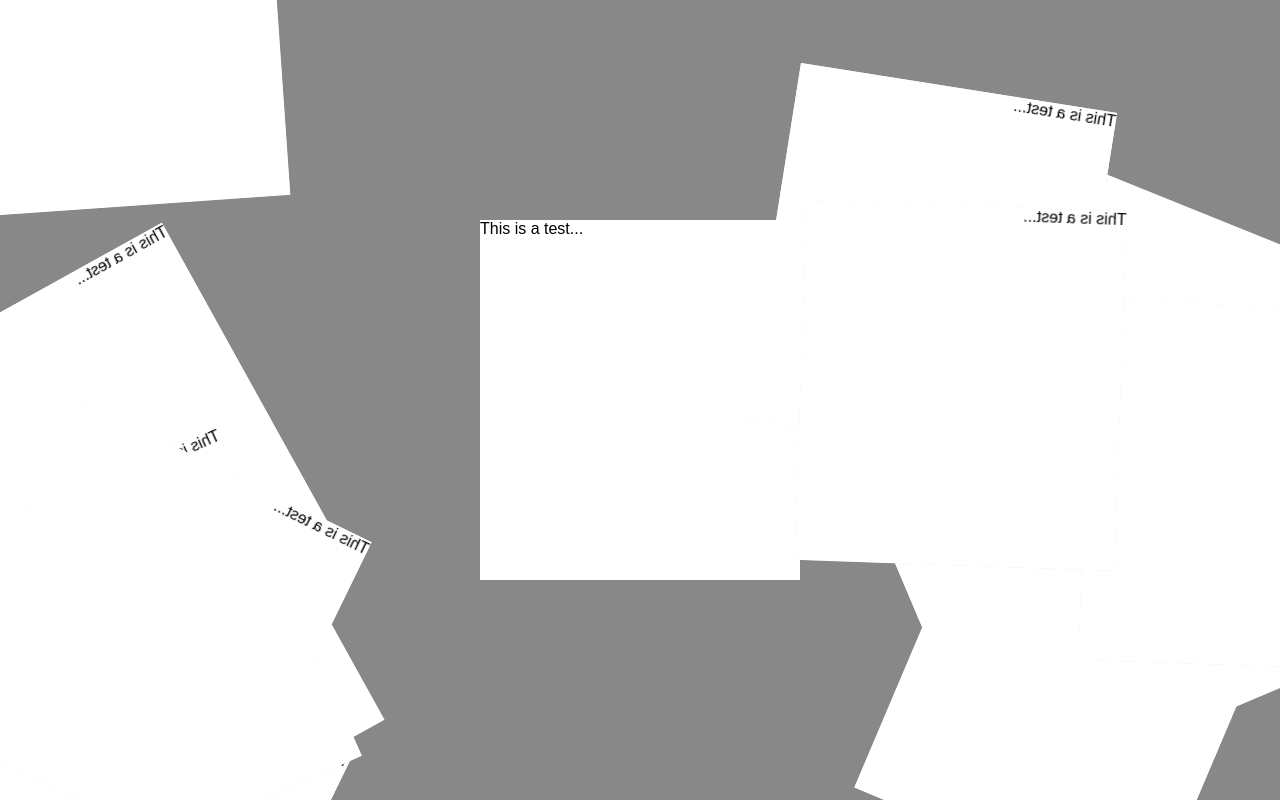
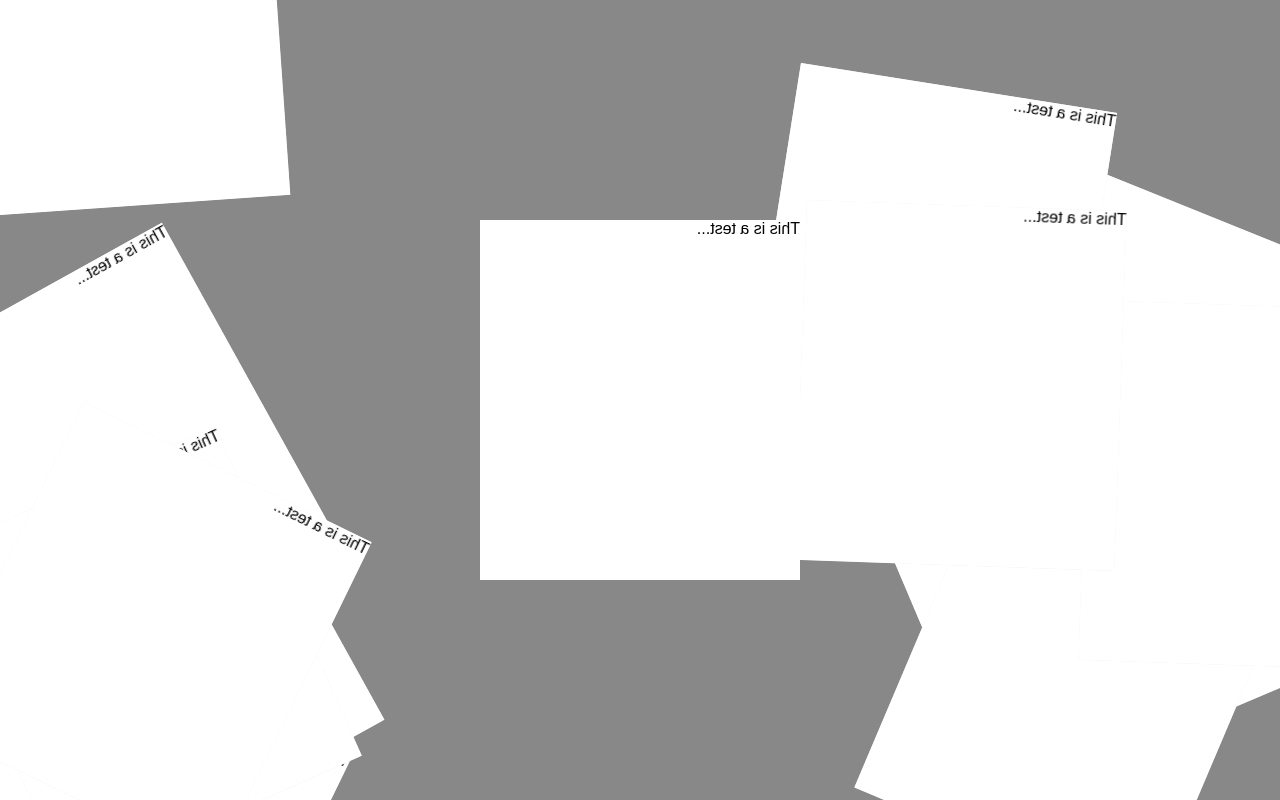
Before and after one commit to piaoyidage/test-import, a React (Create React App) app in the folder gallery-by-react/: page / in a window 1280 px wide. Built offline with nearby package versions, Linux system fonts and the light colour scheme.

Commit message:
增加图片点击判断，非中间图片点击后放置中间，中间图片点击翻转

```diff
--- a/gallery-by-react/src/App.css
+++ b/gallery-by-react/src/App.css
@@ -2,7 +2,7 @@
 * @Author: maoying.hu
 * @Date:   2018-08-01 15:16:14
 * @Last Modified by:   maoying.hu
-* @Last Modified time: 2018-08-02 18:54:13
+* @Last Modified time: 2018-08-03 11:21:33
 */
 
 html, body {
@@ -43,6 +43,7 @@ html, body {
 
   transform-origin: 0 0 0;
   transform-style: preserve-3d;
+  transition: transform .6s ease-in-out, left .6s ease-in-out, top .6s ease-in-out;
 }
 
 .is-inverse {
--- a/gallery-by-react/src/App.js
+++ b/gallery-by-react/src/App.js
@@ -40,8 +40,16 @@ function getRandom30Deg() {
  * 单个图片
  */
 class ImageFigure extends Component {
+    handleClick = () => {
+        const { handleInverse, handleCenter, info: { center } } = this.props
+        if (!center) {
+            handleCenter()
+        } else {
+            handleInverse()
+        }
+    }
     render() {
-        const { data: { url, title, desc }, info: { left, top, rotate, inverse } } = this.props
+        const { data: { url, title, desc }, info: { left, top, rotate, inverse, center } } = this.props
         const positionStyle = {
             left,
             top,
@@ -50,12 +58,16 @@ class ImageFigure extends Component {
         if (rotate) {
             positionStyle.transform = `rotate(${rotate}deg)`
         }
+        // 防止中心图片被遮挡
+        if (center) {
+            positionStyle.zIndex = 11
+        }
         let classNames = 'figure-wrap'
         if (inverse) {
             classNames += ' is-inverse'
         }
         return (
-            <figure className={classNames} style={positionStyle}>
+            <figure className={classNames} style={positionStyle} onClick={this.handleClick}>
                 <img className="figure-image" src={url} alt={title} />
                 <figcaption>
                     <div className="figure-title">{title}</div>
@@ -134,6 +146,18 @@ class Gallery extends Component {
         this.rearrange(0)
     }
 
+    // 图片翻转
+    handleInverse = index => () => {
+        const cloneArr = cloneDeep(this.state.imagePositionArr)
+        cloneArr[index].inverse = !cloneArr[index].inverse
+        this.setState({
+            imagePositionArr: cloneArr,
+        })
+    }
+
+    // 将图片放置到中间
+    handleCenter = index => () => this.rearrange(index)
+
     rearrange = centerIndex => {
         const { leftSection, rightSection, topSection, centerSection } = this.rangeSection
         const { imagePositionArr } = this.state
@@ -144,7 +168,7 @@ class Gallery extends Component {
         centerImages[0].left = centerSection.x[0]
         centerImages[0].top = centerSection.y[0]
         centerImages[0].rotate = 0
-        centerImages[0].inverse = true
+        centerImages[0].center = true
 
         // 上边图片
         // 数量随机0或者1
@@ -154,6 +178,7 @@ class Gallery extends Component {
             item.left = getRandomRange(topSection.x[0], topSection.x[1])
             item.top = getRandomRange(topSection.y[0], topSection.y[1])
             item.rotate = getRandom30Deg()
+            item.center = false
         })
 
         // 左右图片
@@ -162,10 +187,12 @@ class Gallery extends Component {
                 cloneArr[i].left = getRandomRange(leftSection.x[0], leftSection.x[1])
                 cloneArr[i].top = getRandomRange(leftSection.y[0], leftSection.y[1])
                 cloneArr[i].rotate = getRandom30Deg()
+                cloneArr[i].center = false
             } else {
                 cloneArr[i].left = getRandomRange(rightSection.x[0], rightSection.x[1])
                 cloneArr[i].top = getRandomRange(rightSection.y[0], rightSection.y[1])
                 cloneArr[i].rotate = getRandom30Deg()
+                cloneArr[i].center = false
             }
         }
 
@@ -174,6 +201,8 @@ class Gallery extends Component {
         }
 
         cloneArr.splice(centerIndex, 0, centerImages[0])
+        // 居中后，所有图片翻转状态重置
+        cloneArr.forEach(item => item.inverse = false)
 
         this.setState({
             imagePositionArr: cloneArr,
@@ -188,9 +217,9 @@ class Gallery extends Component {
 
         imageData.forEach((item, index) => {
             if (!imagePositionArr[index]) {
-                imagePositionArr[index] = { left: 0, top: 0, rotate: 0, inverse: false }
+                imagePositionArr[index] = { left: 0, top: 0, rotate: 0, inverse: false, center: false }
             }
-            imageFigures.push(<ImageFigure key={item.url} data={item} ref={`imageFigures${index}`} info={imagePositionArr[index]} />)
+            imageFigures.push(<ImageFigure key={item.url} data={item} ref={`imageFigures${index}`} info={imagePositionArr[index]} handleInverse={this.handleInverse(index)} handleCenter={this.handleCenter(index)} />)
         })
 
         return (
```
Also changed, not shown: 1 other file (tests, documents, lock files or other folders).
